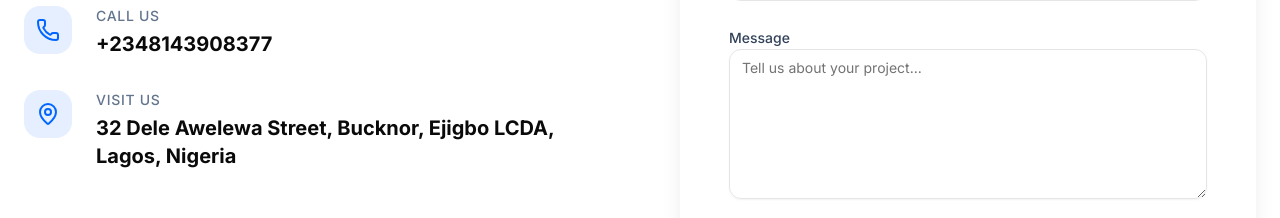
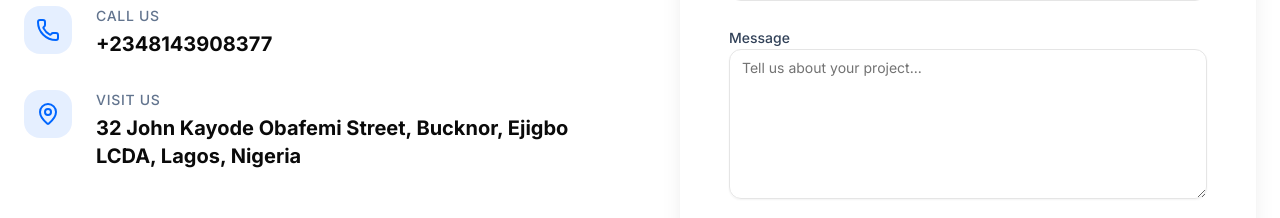
Before and after one commit to timothymayor/tsmdigitalwebportfolio, a React (Vite) app: page / in a window 1280 px wide. Shown: the part 5525-5743 px from the top of the page. Built offline with nearby package versions, Linux system fonts and the light colour scheme; grey boxes are pictures that could not be loaded.

Commit message:
fix: Update office address and map embed
The physical address and corresponding Google Maps embed have been updated to reflect the new office location.

```diff
--- a/src/App.tsx
+++ b/src/App.tsx
@@ -538,7 +538,7 @@ export default function App() {
                     </div>
                     <div>
                       <p className="text-sm text-slate-500 font-medium uppercase tracking-wider mb-1">Visit Us</p>
-                      <p className="text-xl font-bold">32 Dele Awelewa Street, Bucknor, Ejigbo LCDA, Lagos, Nigeria</p>
+                      <p className="text-xl font-bold">32 John Kayode Obafemi Street, Bucknor, Ejigbo LCDA, Lagos, Nigeria</p>
                     </div>
                   </div>
                 </div>
@@ -546,7 +546,7 @@ export default function App() {
                 {/* Google Map */}
                 <div className="mt-12 aspect-video rounded-3xl bg-slate-100 border border-slate-200 overflow-hidden relative">
                   <iframe
-                    src="https://www.google.com/maps/embed?pb=!1m18!1m12!1m3!1d3964.044704336043!2d3.2954445!3d6.5160166!2m3!1f0!2f0!3f0!3m2!1i1024!2i768!4f13.1!3m3!1m2!1s0x103b8f1c8a1c8a1d%3A0x1d1d1d1d1d1d1d1d!2s32%20Dele%20Awelewa%20St%2C%20Ejigbo%20102214%2C%20Lagos%2C%20Nigeria!5e0!3m2!1sen!2sng!4v1713000000000!5m2!1sen!2sng"
+                    src="https://www.google.com/maps/embed?pb=!1m18!1m12!1m3!1d3964.044704336043!2d3.2954445!3d6.5160166!2m3!1f0!2f0!3f0!3m2!1i1024!2i768!4f13.1!3m3!1m2!1s0x103b8f1c8a1c8a1d%3A0x1d1d1d1d1d1d1d1d!2s32%20John%20Kayode%20Obafemi%20St%2C%20Bucknor%2C%20Ejigbo%20102214%2C%20Lagos%2C%20Nigeria!5e0!3m2!1sen!2sng!4v1713000000000!5m2!1sen!2sng"
                     width="100%"
                     height="100%"
                     style={{ border: 0 }}
```
